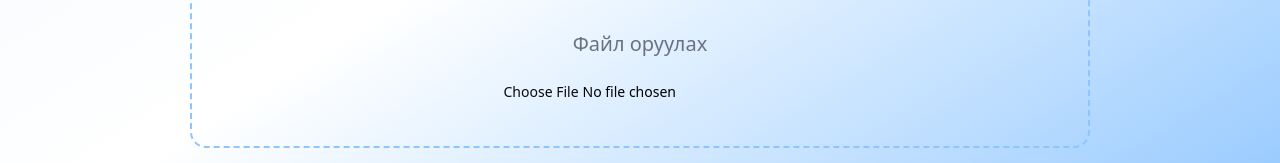
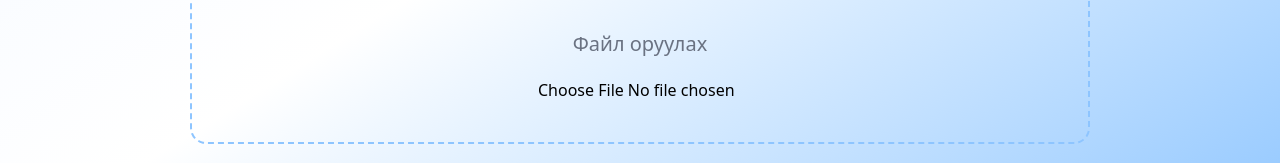
Before and after one commit to Huranu/dev-medhelper, a Next.js app: page /lab-test in a window 1280 px wide. Shown: the part 547-710 px from the top of the page. Built offline with nearby package versions, Linux system fonts and the light colour scheme.

Commit message:
fixed my bug

```diff
--- a/app/lab-test/components/input.tsx
+++ b/app/lab-test/components/input.tsx
@@ -1,70 +1,19 @@
-import React from 'react';
-import Image from 'next/image';
+import * as React from "react"
 
-interface InputProps {
-  message: string;
-  file: File | null;
-  setMessage: (value: string) => void;
-  setFile: (file: File | null) => void;
+import { cn } from "@/lib/utils"
+
+function Input({ className, type, ...props }: React.ComponentProps<"input">) {
+  return (
+    <input
+      type={type}
+      data-slot="input"
+      className={cn(
+        " self-center items-center justify-center place-self-center pl-27",
+        className
+      )}
+      {...props}
+    />
+  )
 }
 
-const Input: React.FC<InputProps> = ({ message, file, setMessage, setFile }) => {
-  const handleFileChange = (e: React.ChangeEvent<HTMLInputElement>) => {
-    const selectedFile = e.target.files?.[0];
-    if (selectedFile) {
-      setFile(selectedFile);
-    }
-
-    e.target.value = '';
-  };
-
-  const handleRemoveFile = () => {
-    setFile(null);
-  };
-
-  return (
-    <div className={`flex items-center bg-zinc-100 w-1/2 h-12 rounded-full px-4 py-2 relative ${file && "mt-12"}`}>
-      <label className="text-black hover:bg-gray-300 cursor-pointer rounded-full" title="attach file">
-        <input
-          type="file"
-          className="hidden"
-          onChange={handleFileChange}
-        />
-        {/* <FontAwesomeIcon className="w-6 h-6 px-1 py-1" icon={faPaperclip} /> */}
-      </label>
-
-      {/* Input Field */}
-      <input
-        type="text"
-        placeholder="Шинжилгээний үр дүнг оруулна уу?"
-        value={message}
-        disabled={file !== null}
-        onChange={(e) => setMessage(e.target.value)}
-        className={`flex-1 bg-transparent outline-none text-black placeholder-gray-500 ml-3 ${file && "cursor-not-allowed"}`}
-      />
-
-      {/* File Review */}
-      {file && (
-        <div className="absolute left-16 bottom-full mb-2 bg-zinc-100 text-black rounded-lg p-2 flex items-center shadow-md">
-          {file.type.startsWith("image/") ? (
-            <Image
-              src={URL.createObjectURL(file)}
-              alt="preview"
-              className="w-12 h-12 rounded-lg object-cover mr-3"
-            />
-          ) : (
-            <span className="mr-3">{file.name}</span>
-          )}
-          <button
-            onClick={handleRemoveFile}
-            className="text-red-400 hover:text-red-600"
-          >
-            {/* <FontAwesomeIcon icon={faTimes} className="h-5 w-5" /> */}
-          </button>
-        </div>
-      )}
-    </div>
-  );
-};
-
-export default Input;
+export { Input }
--- a/app/lab-test/page.tsx
+++ b/app/lab-test/page.tsx
@@ -1,6 +1,6 @@
 "use client";
 import React, { useState, useEffect } from "react";
-import { Input } from "@/components/ui/input";
+import { Input } from "./components/input";
 import Button from "./components/button";
 import Image from "next/image";
 import { motion } from "framer-motion";
```
